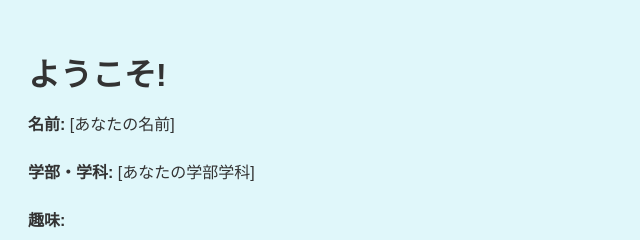
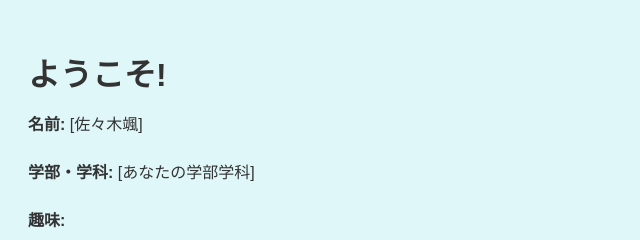
Before and after one commit to Kaedae223/webpagetest, a plain HTML site: page web.html in a window 1280 px wide. Shown: the top 240 px of the page, 0-640 px from the left. Drawn offline with Linux system fonts and the light colour scheme.

Commit message:
Update web.html

```diff
--- a/web.html
+++ b/web.html
@@ -12,6 +12,7 @@
     }
 
     h1 {
+      font-size: 2em;
       margin-bottom: 0.5em;
     }
 
@@ -29,7 +30,7 @@
 
   <div class="section">
     <span class="label">名前:</span>
-    <span>[あなたの名前]</span>
+    <span>[佐々木颯]</span>
   </div>
 
   <div class="section">
```
